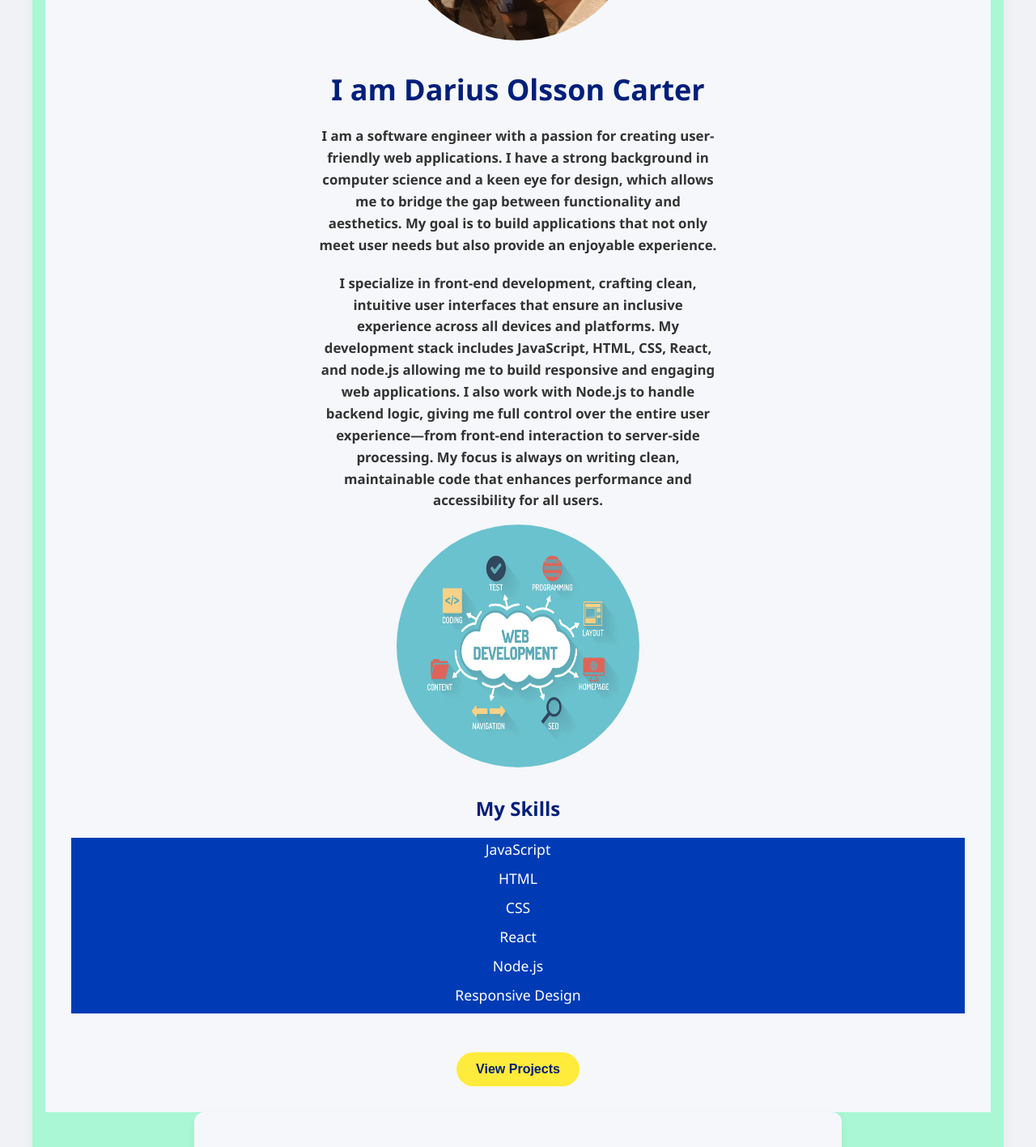
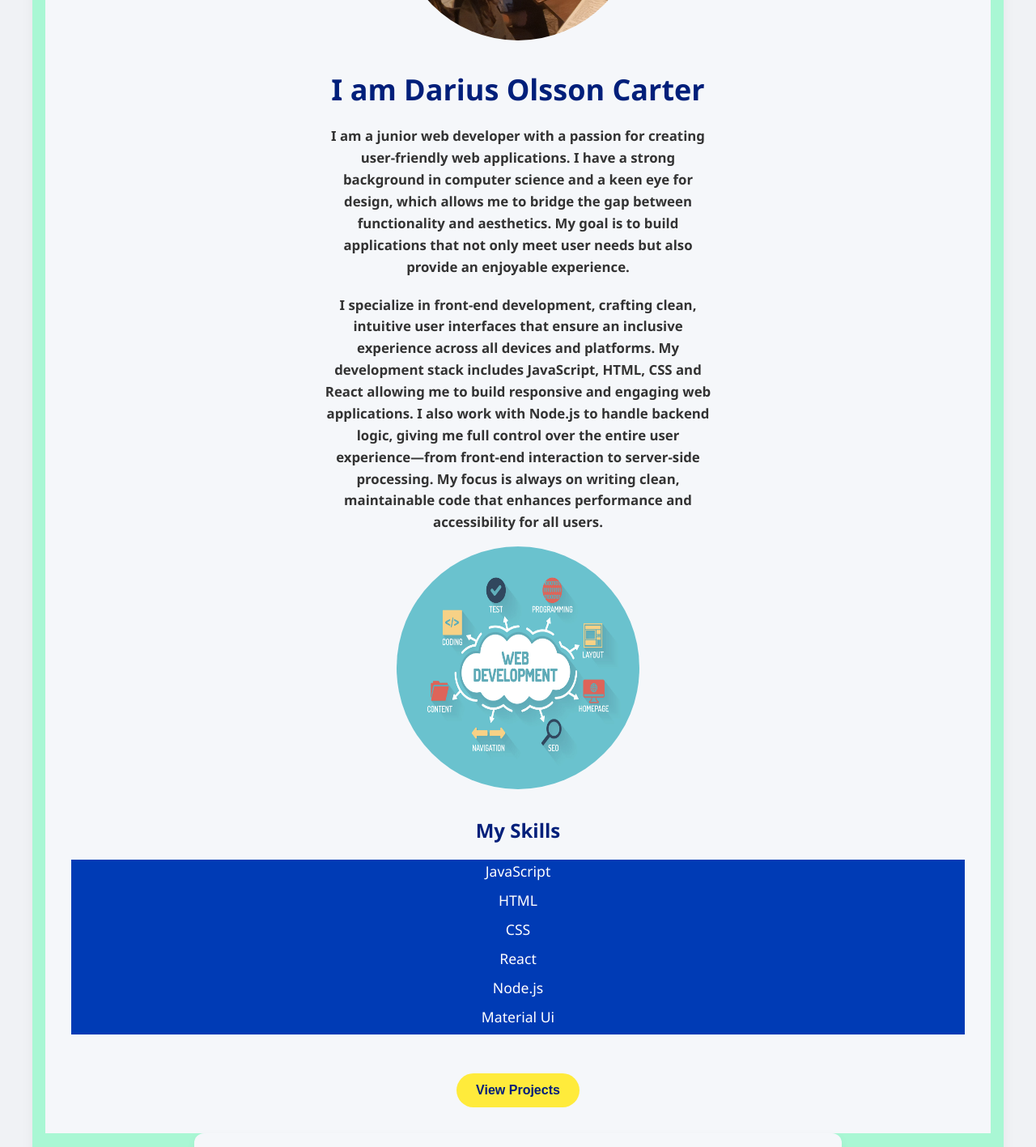
Before and after one commit to phenomenalCode/react_portfolio, a React (Vite) app: page / in a window 1280 px wide. Shown: the part 439-1856 px from the top of the page at 81% size. Built offline with nearby package versions, Linux system fonts and the light colour scheme.

Commit message:
Specifying what i know. i used broad terms which is a mistake

```diff
--- a/src/hero_section.jsx
+++ b/src/hero_section.jsx
@@ -38,13 +38,13 @@ const HeroSection = () => {
 
                 }
                 >
-                I am a software engineer with a passion for creating user-friendly web applications.
+                I am a junior web developer with a passion for creating user-friendly web applications.
                 I have a strong background in computer science and a keen eye for design, which allows me to bridge the gap between functionality and aesthetics.
                 My goal is to build applications that not only meet user needs but also provide an enjoyable experience.
             </p>
             <p style={{ fontWeight: 'bold' }}>
                 I specialize in front-end development, crafting clean, intuitive user interfaces that ensure an inclusive experience across all devices and platforms.
-                My development stack includes JavaScript, HTML, CSS, React, and node.js allowing me to build responsive and engaging web applications.
+                My development stack includes JavaScript, HTML, CSS and React allowing me to build responsive and engaging web applications.
                 I also work with Node.js to handle backend logic, giving me full control over the entire user experience—from front-end interaction to server-side processing.
                 My focus is always on writing clean, maintainable code that enhances performance and accessibility for all users.
             </p>
@@ -71,7 +71,7 @@ const HeroSection = () => {
                 <li>CSS</li>
                 <li>React</li>
                 <li>Node.js</li>
-                <li>Responsive Design</li>
+                <li>Material Ui</li>
             </ul>
 
             {/* Button */}
```
